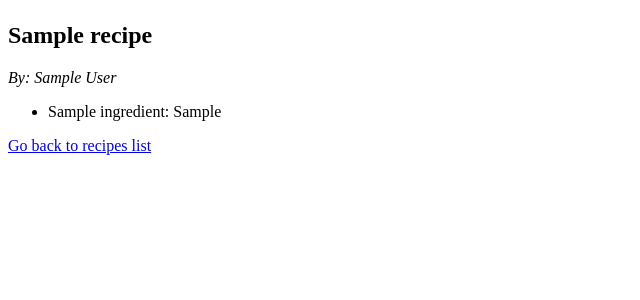
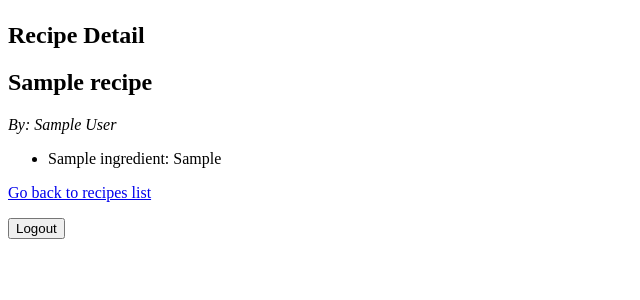
Before and after one commit to iivxoh/recipebook-Bandola-Joshua, a Django app: page /recipe/1/ in a window 1280 px wide. Shown: the part 58-358 px from the top of the page, without its empty margins (0-640 px from the left). Run offline with Django 5.2, Linux system fonts and the light colour scheme; a user stored in the database is signed in; tables that the repository leaves empty hold one stand-in row (values such as "Sample post").

Commit message:
Added a block header to templates.

```diff
--- a/recipebook/ledger/templates/recipe.html
+++ b/recipebook/ledger/templates/recipe.html
@@ -1,4 +1,8 @@
 {% extends 'base.html' %}
+
+{% block header %}
+    <h2>Recipe Detail</h2>
+{% endblock %}
 
 {% block body %}
     <h2>{{name}}</h2>
--- a/recipebook/ledger/templates/recipes.html
+++ b/recipebook/ledger/templates/recipes.html
@@ -1,4 +1,8 @@
 {% extends 'base.html' %}
+
+{% block header %}
+    <h2>Recipe List</h2>
+{% endblock %}
 
 {% block body %}
 <ul>
--- a/recipebook/templates/base.html
+++ b/recipebook/templates/base.html
@@ -11,7 +11,18 @@
     <header>
         <h1>Recipe Book</h1>
     </header>
+    {% block header %}{% endblock %}
     {% block body %}{% endblock %}
     {% block scripts %}{% endblock %}
+    <p></p>
+    {% if request.user.is_authenticated %}
+        <form method="POST" action="{% url 'logout' %}">
+            {% csrf_token %}
+            <p></p>
+            <button type="submit">Logout</button>
+        </form>
+    {% else %}
+        <a href="{% url 'login' %}">Login</a>
+    {% endif %}
 </body>
 </html>
--- a/recipebook/templates/registration/password_reset_confirm.html
+++ b/recipebook/templates/registration/password_reset_confirm.html
@@ -1,4 +1,4 @@
-{% include 'base.html' %}
+{% extends 'base.html' %}
 
 {% block body %}
     {% if validlink %}
--- a/recipebook/templates/registration/password_reset_form.html
+++ b/recipebook/templates/registration/password_reset_form.html
@@ -1,4 +1,4 @@
-{% include 'base.html' %}
+{% extends 'base.html' %}
 
 {% block body %}
     <form method="POST">
```
